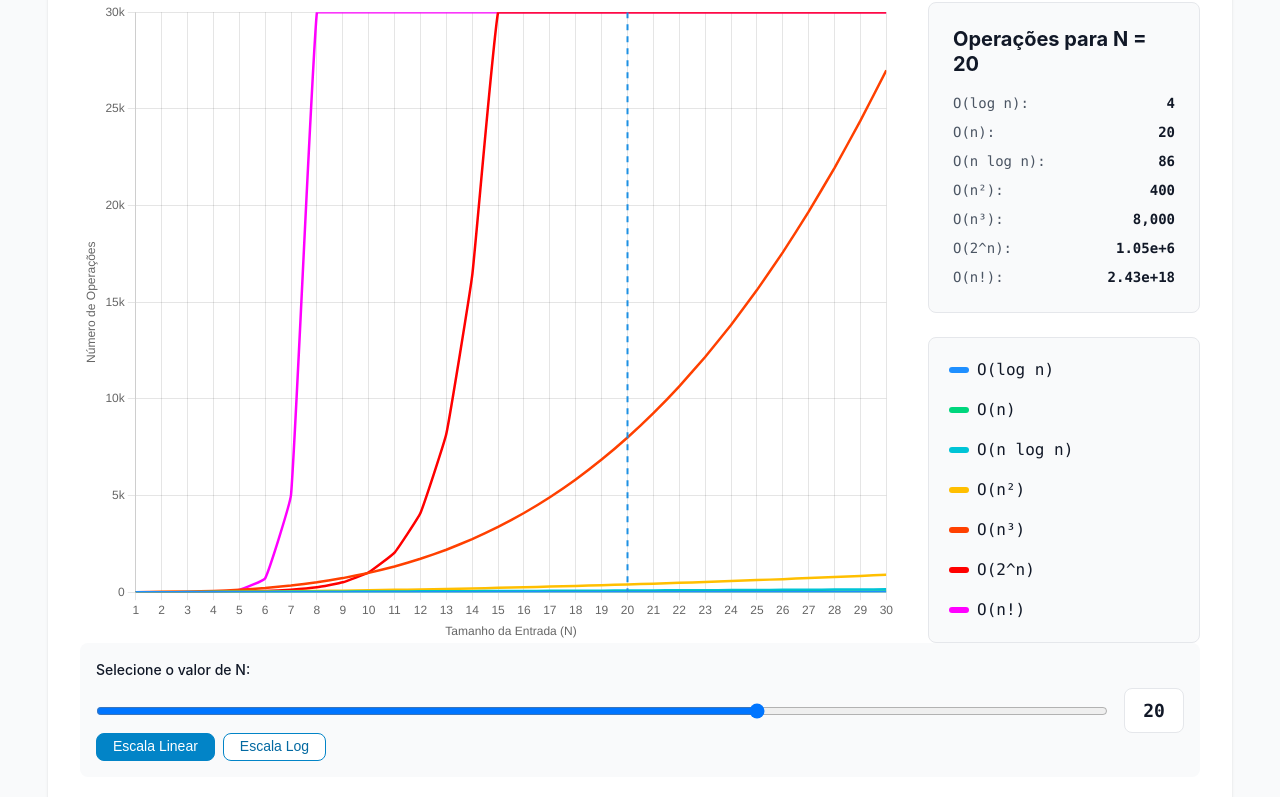
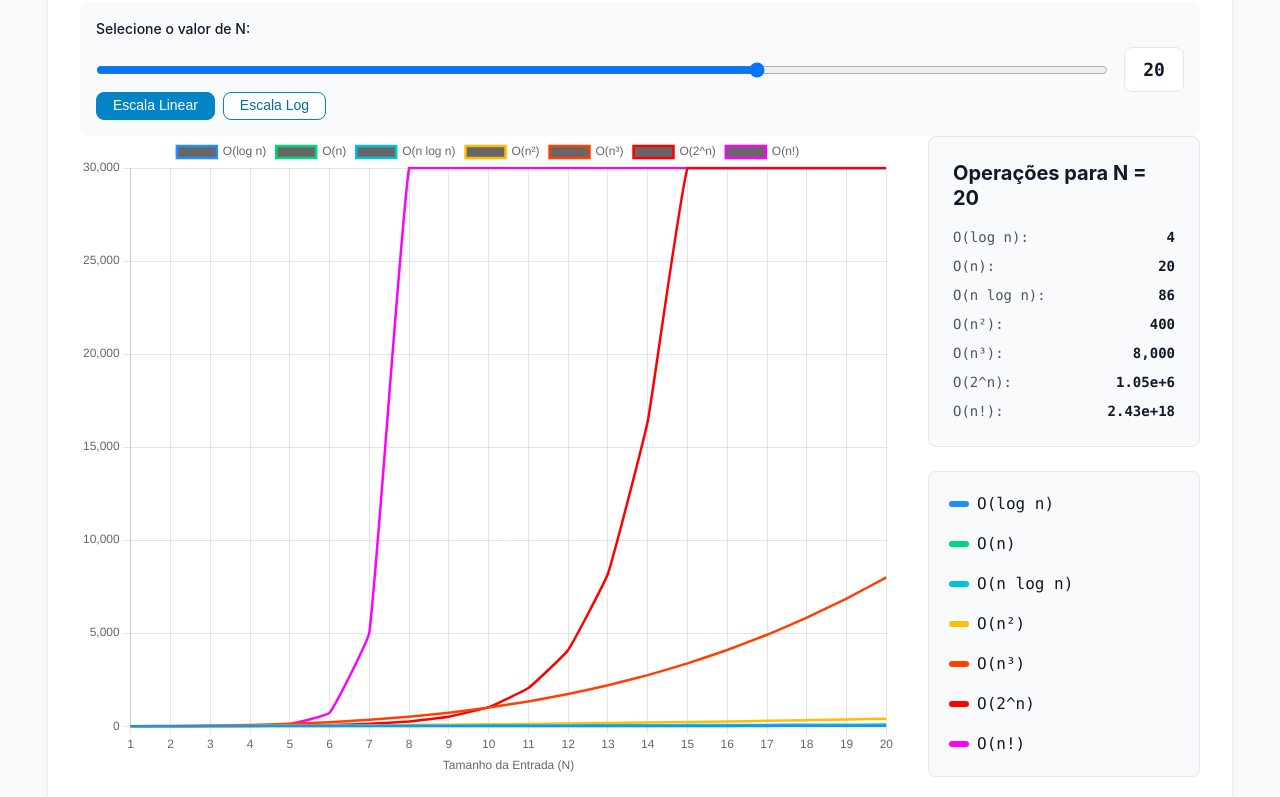
Before and after one commit to JoaoPedroSchlindwein/acc-unoesc, a Vue app: page /complexidade in a window 1280 px wide. Shown: the part 443-1240 px from the top of the page. Built offline with nearby package versions, Linux system fonts and the light colour scheme.

Commit message:
Ajusta gráfico de complexidade

```diff
--- a/src/views/Complexity.vue
+++ b/src/views/Complexity.vue
@@ -8,6 +8,18 @@
     <div class="section">
         <h2>Visualização de Escala de Crescimento</h2>
         <p>Passe o mouse sobre a legenda para destacar uma curva. Use o seletor de N para ver os valores exatos em cada ponto.</p>
+
+       <div class="control-section">
+        <label for="n-slider">Selecione o valor de N:</label>
+        <div class="slider-group">
+            <input id="n-slider" v-model.number="interactiveN" type="range" :min="nMin" :max="nMax" step="1" class="n-slider"/>
+            <span class="n-value">{{ interactiveN }}</span>
+        </div>
+        <div class="button-group">
+            <button class="btn btn-sm" :class="{ 'btn-primary': scaleType === 'linear', 'btn-outline': scaleType !== 'linear' }" @click="scaleType = 'linear'">Escala Linear</button>
+            <button class="btn btn-sm" :class="{ 'btn-primary': scaleType === 'log', 'btn-outline': scaleType !== 'log' }" @click="scaleType = 'log'">Escala Log</button>
+        </div>
+      </div>
 
       <div class="chart-wrapper">
         <div class="chart-container">
@@ -37,18 +49,6 @@
                     <span>{{ dataset.label }}</span>
                 </div>
             </div>
-        </div>
-      </div>
-
-       <div class="control-section">
-        <label for="n-slider">Selecione o valor de N:</label>
-        <div class="slider-group">
-            <input id="n-slider" v-model.number="interactiveN" type="range" :min="nMin" :max="nMax" step="1" class="n-slider"/>
-            <span class="n-value">{{ interactiveN }}</span>
-        </div>
-        <div class="button-group">
-            <button class="btn btn-sm" :class="{ 'btn-primary': scaleType === 'linear', 'btn-outline': scaleType !== 'linear' }" @click="scaleType = 'linear'">Escala Linear</button>
-            <button class="btn btn-sm" :class="{ 'btn-primary': scaleType === 'log', 'btn-outline': scaleType !== 'log' }" @click="scaleType = 'log'">Escala Log</button>
         </div>
       </div>
     </div>
@@ -116,7 +116,7 @@ const functions = {
 };
 
 const chartData = computed(() => {
-    const labels = Array.from({ length: nMax.value }, (_, i) => i + 1);
+    const labels = Array.from({ length: interactiveN.value }, (_, i) => i + 1);
     const datasets = Object.keys(functions).map(key => {
         const colorMap = {
             'O(log n)': 'hsl(210, 100%, 56%)',
@@ -144,7 +144,7 @@ const chartData = computed(() => {
             backgroundColor: colorMap[key] + '33',
             tension: 0.1,
             spanGaps: false,
-            fill: isHighlighted && scaleType.value !== 'log' ? 'start' : false,
+            fill: false,
         };
     });
 
@@ -170,56 +170,9 @@ const chartOptions = computed(() => ({
     scales: {
         x: {
             title: { display: true, text: `Tamanho da Entrada (N)` },
-            max: nMax.value,
+            max: interactiveN.value,
         },
-        y: {
-            type: scaleType.value,
-            title: { display: true, text: 'Número de Operações' },
-            min: scaleType.value === 'log' ? 1 : 0,
-            max: scaleType.value === 'linear' ? opsMaxLinear : undefined,
-            ticks: {
-                callback: function(value) {
-                    if (scaleType.value === 'log' && value > 10000) return value.toExponential(0);
-                    if (value >= 1000000) return (value / 1000000) + 'M';
-                    if (value >= 1000) return (value / 1000) + 'k';
-                    return value;
-                }
-            }
-        }
-    },
-    plugins: {
-        legend: { display: false },
-        tooltip: {
-            callbacks: {
-                label: function(context) {
-                    let label = context.dataset.label || '';
-                    if (label) label += ': ';
-                    if (context.parsed.y !== null) {
-                        label += parseFloat(context.parsed.y.toPrecision(3)).toLocaleString();
-                    }
-                    return label;
-                }
-            }
-        },
-        annotation: {
-            annotations: {
-                line1: {
-                    type: 'line',
-                    scaleID: 'x',
-                    value: interactiveN.value - 1,
-                    borderColor: 'hsl(205, 78%, 50%)',
-                    borderWidth: 2,
-                    borderDash: [6, 6],
-                    label: {
-                        content: `N = ${interactiveN.value}`,
-                        enabled: true,
-                        position: 'start'
-                    }
-                }
-            }
-        }
-    }
-}));
+}}));
 
 const operationCounts = computed(() => {
     const n = interactiveN.value;
```
